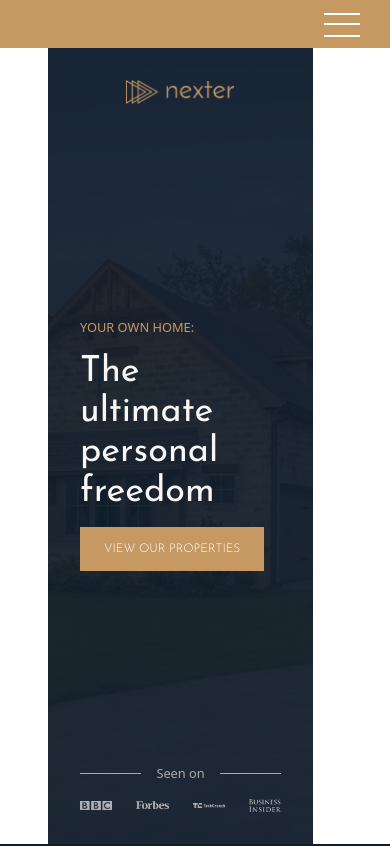
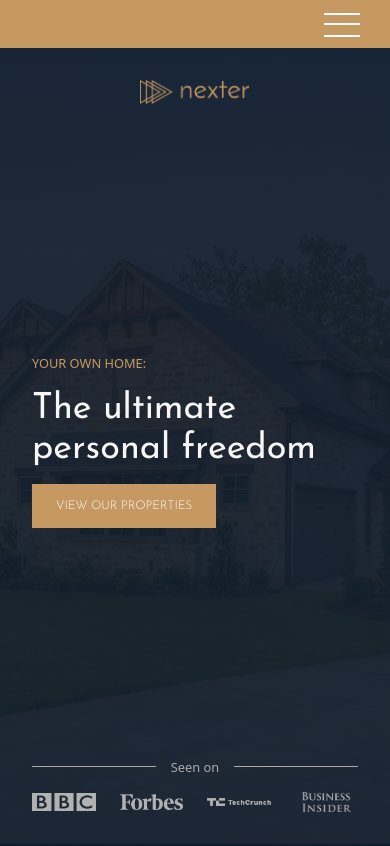
Before and after one commit to sameerkindia/nexter, a Next.js app: page / in a window 390 px wide. Shown: the top 846 px of the page. Built offline with nearby package versions, Linux system fonts and the light colour scheme.

Commit message:
features section responsive

```diff
--- a/app/globals.css
+++ b/app/globals.css
@@ -195,11 +195,14 @@ body {
 
 .nav-btn::before,
 .nav-btn::after {
-  background-color: #fff;
+  content: "";
+
+  /* background-color: #fff;
   height: 2px;
   width: 36px;
-  content: "";
-  display: block;
+  display: block; */
+
+  @apply bg-white h-0.5 w-9 block;
 }
 
 .nav-btn::before {
@@ -235,21 +238,23 @@ body {
 /* Header */
 
 .header {
-  grid-column: 2 / span 7;
+  /* grid-column: 2 / span 7; */
 
-  display: grid;
+  /* display: grid;
   grid-template-rows: 1fr min-content minmax(60px, min-content) 1fr;
   grid-template-columns: minmax(min-content, max-content);
   grid-row-gap: 15px;
-  justify-content: center;
+  justify-content: center; */
 
-  @media only screen and (max-width: var(--bp-medium)) {
+  /* @media only screen and (max-width: var(--bp-medium)) {
     grid-column: 1 / -1;
-  }
+  } */
 
   @media only screen and (max-width: var(--bp-small)) {
     padding: 5rem;
   }
+
+  @apply grid col-span-full md:col-[1_/span_7] 2md:col-[2_/span_7] grid-rows-[1fr_min-content_minmax(60px,_min-content)_1fr] grid-cols-[minmax(min-content_,max-content)] gap-y-[15px] justify-center;
 
   /* & .header__logo {
     height: 3rem;
@@ -310,12 +315,12 @@ body {
   justify-items: center;
   grid-row-gap: 2rem; */
 
-  @media only screen and (max-width: var(--bp-medium)) {
+  /* @media only screen and (max-width: var(--bp-medium)) {
     grid-column: 1 / -1;
-  }
+  } */
 
   & .realtors__list {
-    display: grid;
+    /* display: grid;
     grid-template-columns: max-content max-content;
     grid-column-gap: 20px;
     grid-row-gap: 5vh;
@@ -327,7 +332,9 @@ body {
 
     @media only screen and (max-width: var(--bp-small)) {
       grid-template-columns: min-content max-content;
-    }
+    } */
+
+    @apply grid grid-cols-[max-content_max-content] sm:grid-cols-[repeat(3,_max-content_max-content)] md:grid-cols-[max-content_max-content] gap-x-5 gap-y-[5vh] items-center;
   }
 
   & .realtors__img {
@@ -370,7 +377,7 @@ body {
       grid-template-columns: repeat(auto-fit, minmax(15.62rem, 1fr));
     }
 
-  @apply grid gap-12 lg:gap-14 items-start col-[3_/_-2] py-28 lg:py-[9.5rem];
+  @apply grid gap-12 lg:gap-14 items-start col-[2_/_-2] 2md:col-[3_/_-2] py-28 lg:py-[9.5rem];
 
 }
 
```
